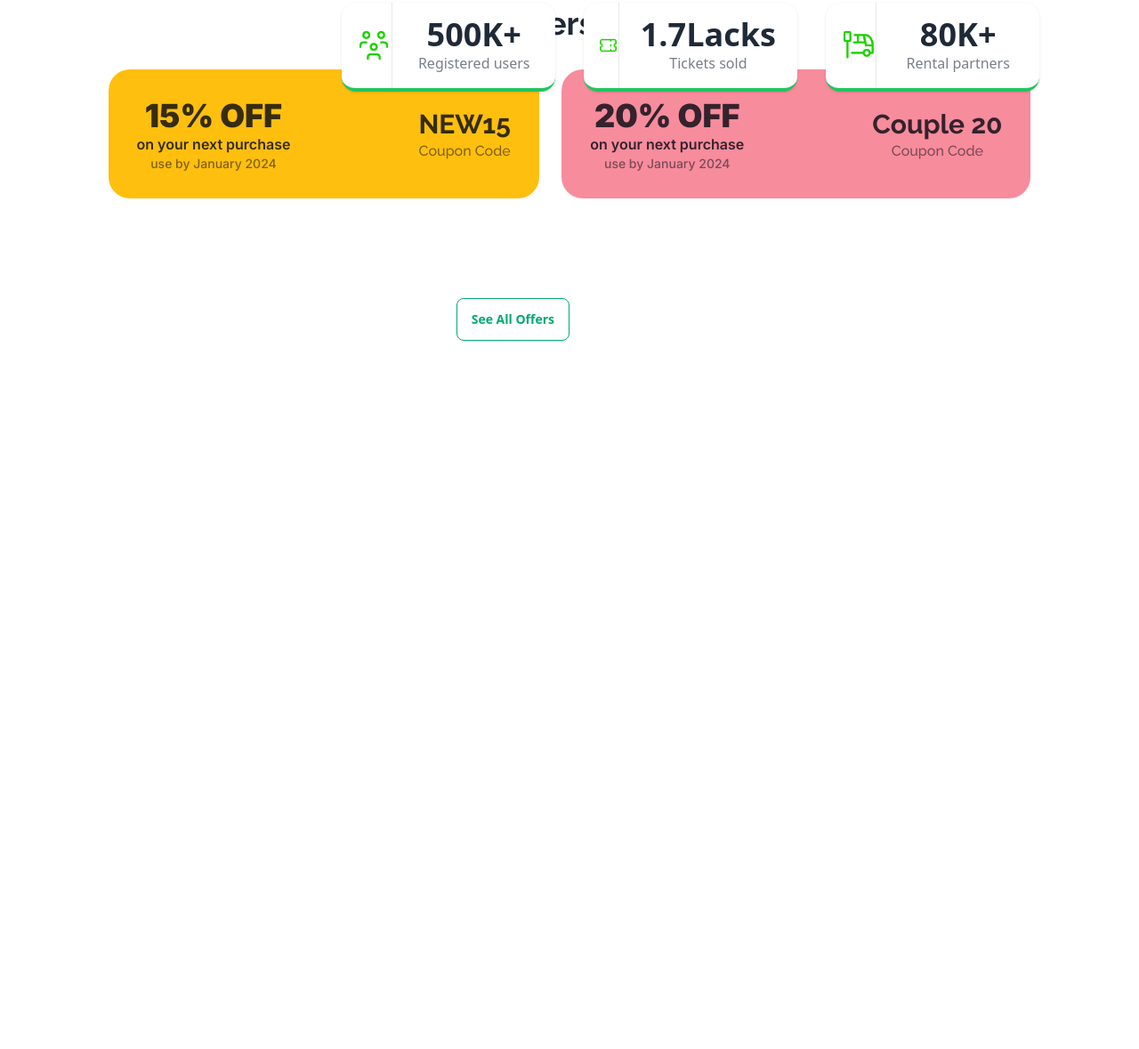
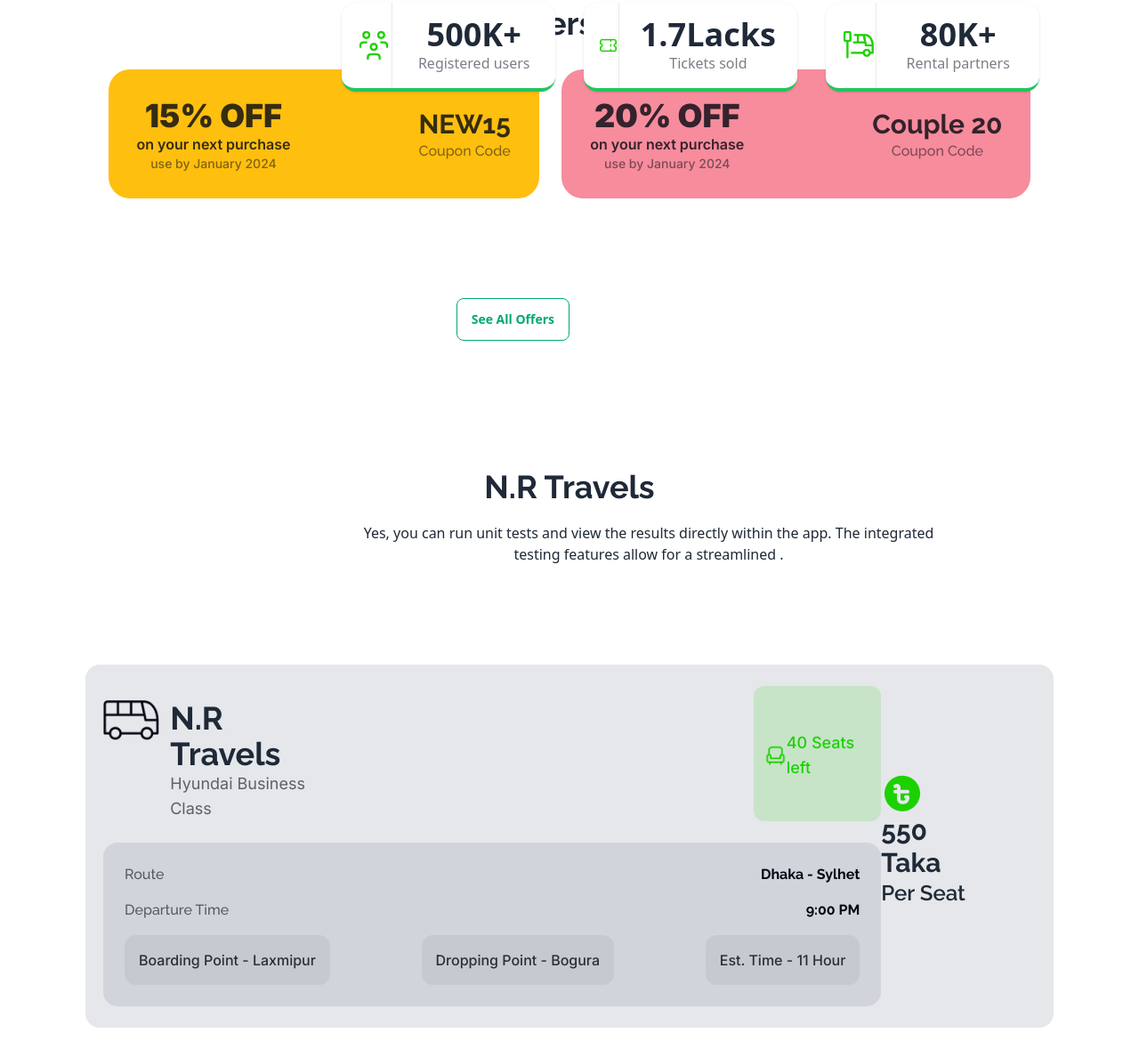
Before and after one commit to subarnoturja/Assignment5, a plain HTML site: page index.html in a window 1280 px wide. Shown: the part 709-1888 px from the top of the page at 89% size. Before the commit the page ends 1120 px from the top, so only its background shows below. Drawn offline with nearby package versions, Linux system fonts and the light colour scheme.

Commit message:
ticket design added

```diff
--- a/index.html
+++ b/index.html
@@ -15,7 +15,7 @@
 </head>
 <body class="container mx-auto px-8 lg:px-24 lg:mt-2">
     <header>
-        <!-- Navbar section start here -->
+        <!-- Navbar start here -->
         <div class="navbar bg-base-100 lg:mx-auto mb-4">
             <div class="navbar-start">
               <div class="dropdown">
@@ -46,7 +46,7 @@
                   </button>
             </div>
         </div>
-        <!-- Banner section start here -->
+        <!-- Banner start here -->
         <div class="hero mb-28">
             <img class="lg:w-full" src="./images/banner.png" alt="">
             <div class="hero-content text-center text-neutral-content">
@@ -89,7 +89,8 @@
     </header>
     <main>
         <!-- Best offer section start here -->
-        <h3 class="text-center font-raleway font-bold text-4xl pb-8">Best offers for you</h3>
+        <section class="text-center mb-10">
+            <h3 class="font-raleway font-bold text-4xl pb-8">Best offers for you</h3>
             <div class="mb-28 flex lg:flex-row justify-evenly">
                 <div class="bg-[#FFBF0F] h-[145px] rounded-3xl flex lg:flex-row justify-between gap-10">
                     <div class="p-8 text-center">
@@ -120,8 +121,79 @@
                     </div>
                 </div>
             </div>
-        <button class="btn btn-outline btn-success absolute right-2/4">See All Offers</button>
+            <button class="mb-16 btn btn-outline btn-success absolute right-2/4">See All Offers</button>
+        </section>
+        <!-- N.R Travels section start here -->
+        <section>
+            <h3 class="text-center font-raleway font-bold text-4xl pt-48">N.R Travels</h3>
+            <p class="text-center w-[690px] mt-5 ml-72 mb-28">Yes, you can run unit tests and view the results directly within the app. The integrated testing features allow for a streamlined .</p>
+            <!-- flex part of N.R travels & taka -->
+            <div class="w-full bg-gray-200 px-5 py-6 mb-6 rounded-2xl flex lg:flex-row justify-between">
+                <!-- seat and others div -->
+                <div>
+                    <!-- seat number er div -->
+                    <div class="flex lg:flex-row gap-96">
+                        <div class="pt-4 flex lg:flex-row gap-3">
+                            <div>
+                                <img src="./images/bus-logo.png" alt="">
+                            </div>
+                            <div>
+                                <h4 class="font-raleway font-bold text-4xl">N.R Travels</h4>
+                                <p class="font-inter text-lg text-[#03071299]">Hyundai Business Class</p>
+                            </div>
+                        </div>
+                        <div class="pt-4 bg-[#1DD10026] rounded-xl p-3 ml-24 flex lg:flex-row items-center">
+                            <div>
+                                <img src="./images/seat-green.png" alt="">
+                            </div>
+                            <div class="font-inter font-medium text-lg text-[#1DD100]">
+                                <p><span>40</span> Seats left</p>
+                            </div>
+                        </div>
+                    </div>
+                    <div class="bg-gray-300 mt-6 p-6 rounded-2xl">
+                        <div class="flex mb-4 lg:flex-row justify-between">
+                            <div>
+                                <p class="font-raleway font-medium text-base text-[#03071299]">Route</p>
+                            </div>
+                            <div>
+                                <p class="font-raleway font-bold text-base text-[#030712]">Dhaka - Sylhet</p>
+                            </div>
+                        </div>
+                        <div class="flex mb-4 lg:flex-row justify-between">
+                            <div>
+                                <p class="font-raleway font-medium text-base text-[#03071299]">Departure Time</p>
+                            </div>
+                            <div>
+                                <p class="font-raleway font-bold text-base text-[#030712]">9:00 PM</p>
+                            </div>
+                        </div>
+                        <div class="flex lg:flex-row justify-between">
+                            <div class="bg-[#0307120D] rounded-xl p-4">
+                                <p class="font-inter font-medium text-base text-[#030712CC]">Boarding Point - Laxmipur</p>
+                            </div>
+                            <div class="bg-[#0307120D] rounded-xl p-4">
+                                <p class="font-inter font-medium text-base text-[#030712CC]">Dropping Point - Bogura</p>
+                            </div>
+                            <div class="bg-[#0307120D] rounded-xl p-4">
+                                <p class="font-inter font-medium text-base text-[#030712CC]">Est. Time - 11 Hour</p>
+                            </div>
+                        </div>
+                    </div>
+                </div>
+               <!-- taka r div -->
+                <div class="mr-14 mt-24">
+                    <div>
+                        <img src="./images/fare.png" alt="">
+                    </div>
+                    <div>
+                        <h3 class="font-raleway font-bold text-3xl">550 Taka</h3>
+                        <p class="font-raleway font-semibold text-2xl">Per Seat</p>
+                    </div>
+                </div>
+            </div>
 
+        </section>
     </main>
     <footer>
 
```
Lines whose indentation alone changed are shown as unchanged.
